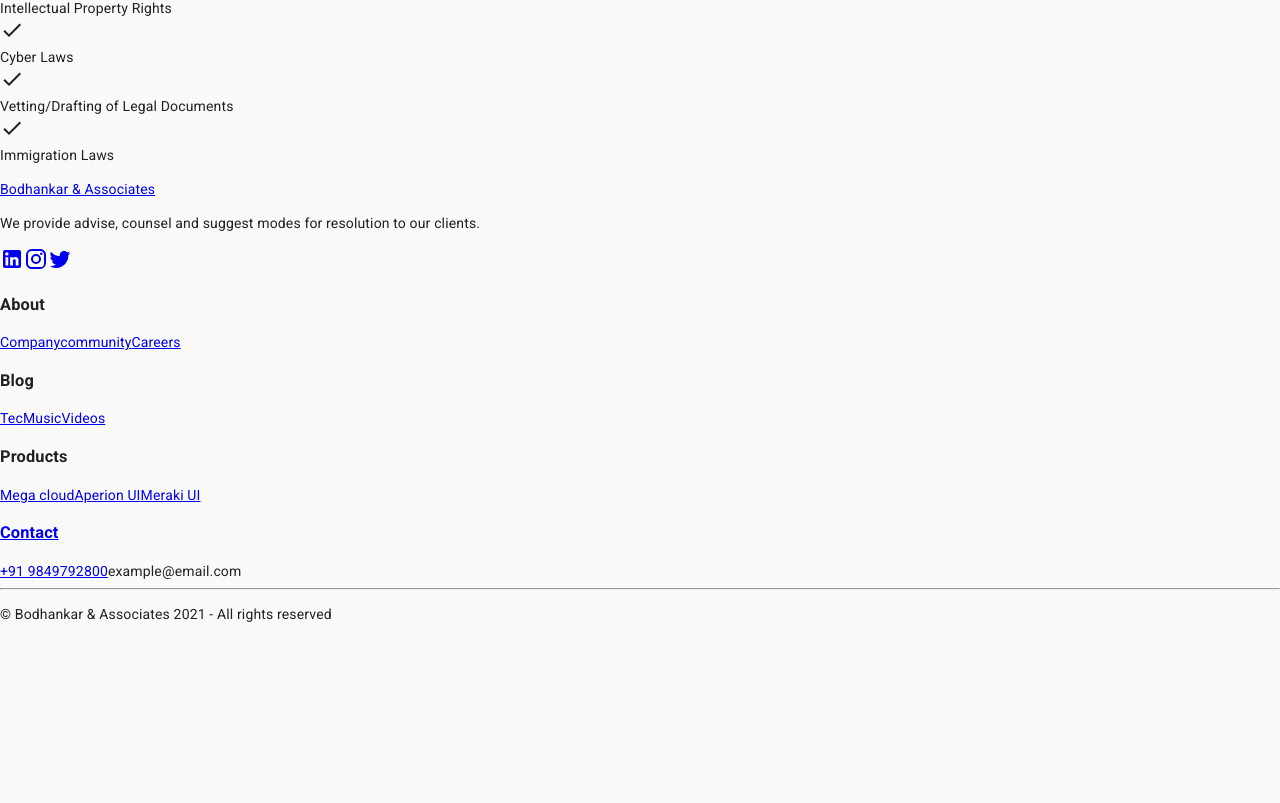
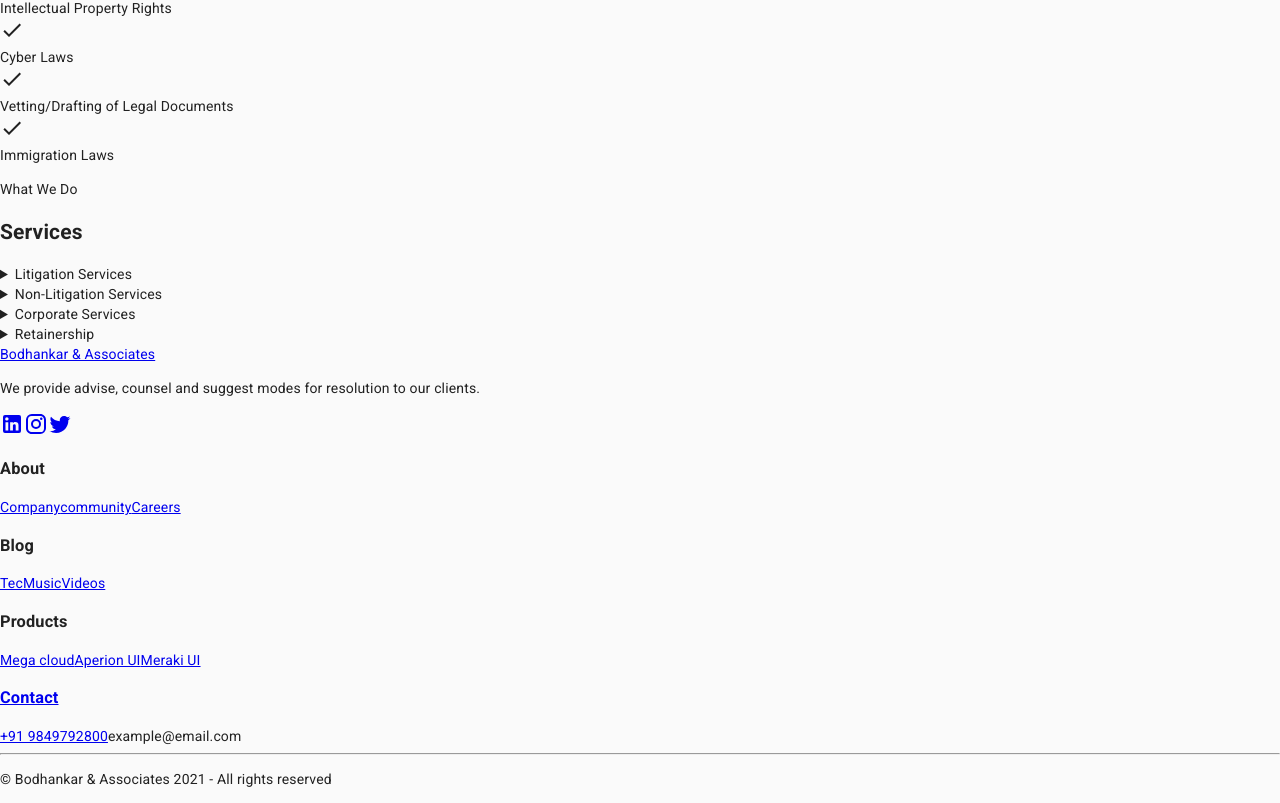
Before and after one commit to bhatvikrant/bodhankar-associates, a Next.js app: page /what-we-do in a window 1280 px wide. Shown: the part 5707-6510 px from the top of the page. Before the commit the page ends 6345 px from the top, so only its background shows below. Built offline with nearby package versions, Linux system fonts and the light colour scheme.

Commit message:
WHAT WE DO updated, new favicon added

```diff
--- a/pages/_app.tsx
+++ b/pages/_app.tsx
@@ -35,7 +35,7 @@
 				/>
 				<link rel="icon"
 					type="image/png"
-					href="/logo.png" />
+					href="/favicon.jpg" />
 			</Head>
 			<ThemeProvider theme={theme}>
 				{/* CssBaseline kickstart an elegant, consistent, and simple baseline to build upon. */}
--- a/pages/what-we-do.tsx
+++ b/pages/what-we-do.tsx
@@ -1,11 +1,42 @@
 // MUI
 import CheckIcon from '@material-ui/icons/Check'
 
-const servicesData = [
-	'Litigation Services',
-	'Non-Litigation Services',
-	'Corporate Services',
-	'Retainership'
+const servicesData: Array<{ service: string, dataJSX: JSX.Element }> = [
+	{
+		service: 'Litigation Services', dataJSX: <>
+			<p className='mb-4'>We attend the following Honorable Courts in India through our Associate Network:</p>
+			<ol className='list-decimal'>
+				<li>District &amp; State Consumer Court (Hyderabad)</li>
+				<li>City Civil Courts (Hyderabad, Secunderabad &amp; RR District)</li>
+				<li>Debt Recovery Tribunal (Hyderabad)</li>
+				<li>High Court of Telangana &amp; Andhra Pradesh</li>
+			</ol>
+			<p className='mt-4'>We arrange Advocate-on-Record for Supreme Court also.</p>
+		</>
+	},
+	{ service: 'Non-Litigation Services', dataJSX: <p>We undertake Alternative Dispute Mechanisms esp. Arbitration, Mediation, Negotiation &amp; Conciliation on behalf of the client organization.</p> },
+	{ service: 'Corporate Services', dataJSX: <p>We conduct Due Diligence Search (Secretarial, Legal &amp; Assets) during Mergers or Acquisitions. We represent clients in Civil, Criminal, High Court and DRT Courts (Telangana) by drafting plaints, written statements, affidavits, etc.</p> },
+	{
+		service: 'Retainership', dataJSX: <>
+			<p className='mb-4'>We undertake Retainership with client organizations for a minimum period of one year with a renewal option for further periods. The advantages are:</p>
+			<ol className='list-decimal'>
+				<li>Competitive Retainership charges;</li>
+				<li>In-house legal representations;</li>
+				<li>Accessibility of Advocates at call;</li>
+				<li>Twice a week visit to clients designated place at convenient times;</li>
+				<li>Collaboration with client for conferences and meetings;</li>
+				<li>Liaison with authorities for compliance during inspections;</li>
+				<li>Feedback and appraisal on matters within minimum TAT;</li>
+				<li>Periodic updates on labour legislation amendments, notifications and on related laws;</li>
+				<li>Enabling client to focus on core organizational goals &amp; objectives;</li>
+				<li>Ensuring timely compliance and resolving legal hurdles through liaison;</li>
+				<li>Awareness mailers on updates on related statutory compliance;</li>
+				<li>MIS on statutory reports;</li>
+				<li>Consultation on maintenance of statutory records &amp; registers;</li>
+				<li>Assistance in claim settlement under labour laws.</li>
+			</ol>
+		</>
+	},
 ]
 
 const scopeOfWork = [
@@ -37,7 +68,7 @@
 					What do we have to offer?
 				</h2>
 				<ul className="grid gap-3 md:grid-cols-2 lg:grid-cols-2 px-12">
-					{servicesData.map((service, idx) => (
+					{servicesData.map((data, idx) => (
 						<li className="flex items-center space-x-2" key={idx}>
 							<svg
 								xmlns="http://www.w3.org/2000/svg"
@@ -46,7 +77,7 @@
 								<path d="M426.072,86.928A238.75,238.75,0,0,0,88.428,424.572,238.75,238.75,0,0,0,426.072,86.928ZM257.25,462.5c-114,0-206.75-92.748-206.75-206.75S143.248,49,257.25,49,464,141.748,464,255.75,371.252,462.5,257.25,462.5Z"></path>
 								<polygon points="221.27 305.808 147.857 232.396 125.23 255.023 221.27 351.063 388.77 183.564 366.142 160.937 221.27 305.808"></polygon>
 							</svg>
-							<span>{service}</span>
+							<span>{data.service}</span>
 						</li>
 					))}
 				</ul>
@@ -60,7 +91,7 @@
 					required by our clients.
 				</p>
 
-				<dl className="mt-12 space-y-10 sm:space-y-0 sm:grid sm:grid-cols-2 sm:gap-x-6 sm:gap-y-12 lg:grid-cols-3 lg:gap-x-8">
+				<dl className="mt-12 space-y-10 sm:space-y-0 sm:grid sm:grid-cols-2 sm:gap-x-6 sm:gap-y-12 lg:grid-cols-3 lg:gap-x-8 max-w-6xl mx-auto">
 					{scopeOfWork.map((scope, idx) => (
 						<div className="flex" key={idx}>
 							<CheckIcon className="flex-shrink-0 w-6 h-6 text-indigo-500" />
@@ -71,6 +102,24 @@
 					))}
 				</dl>
 			</div>
+
+			<section className="bg-white text-coolGray-800">
+				<div className="container flex flex-col justify-center p-4 mx-auto md:p-8">
+					<p className="p-2 text-sm font-medium tracking-wider text-center uppercase">What We Do</p>
+					<h1 className="mb-12 text-4xl font-bold leading-none text-center sm:text-5xl">Services</h1>
+					<div className="flex flex-col divide-y sm:px-8 lg:px-12 xl:px-32 divide-coolGray-300">
+						{servicesData.map((data, idx) => (
+							<details key={idx}>
+								<summary className="py-2 outline-none cursor-pointer font-bold">{data.service}</summary>
+								<div className="px-4 pb-4">
+									{data.dataJSX}
+								</div>
+							</details>
+						))}
+
+					</div>
+				</div>
+			</section>
 		</div>
 	)
 }
```
Also changed, not shown: public/favicon.jpg (added).
